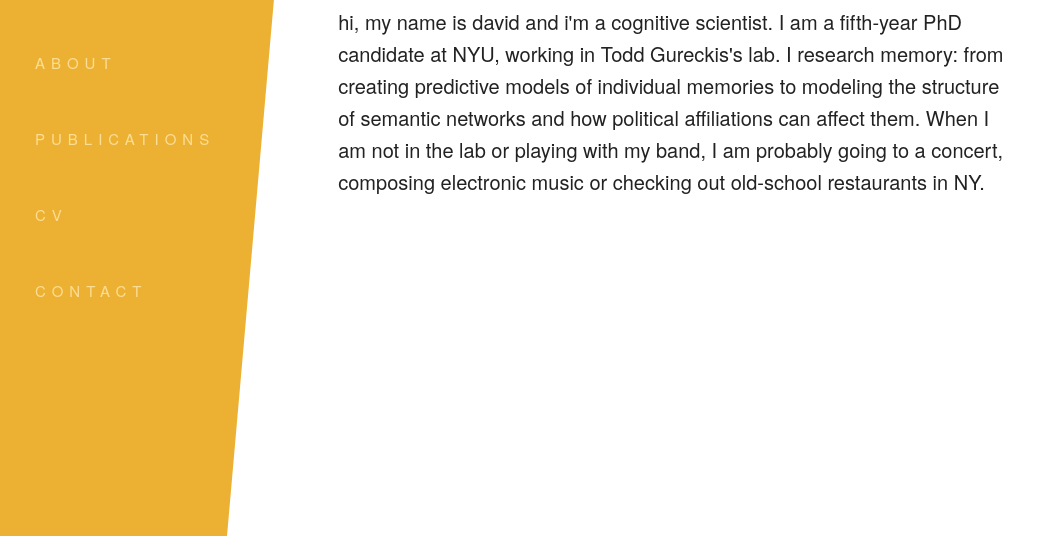
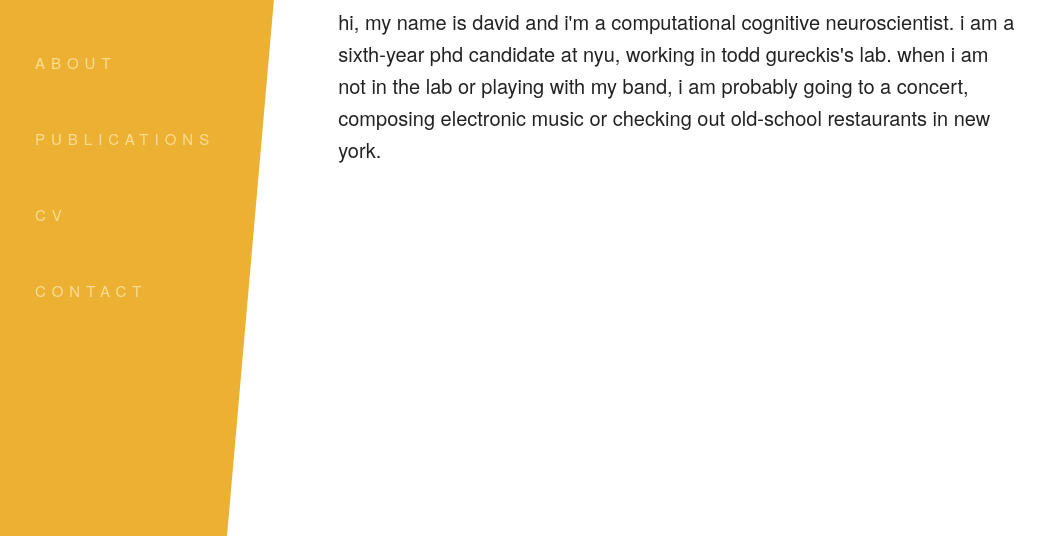
Before and after one commit to dhalpern/dhalpern.github.io, a plain HTML site: page index.html in a window 1280 px wide. Shown: the part 264-800 px from the top of the page, without its empty margins (136-1180 px from the left). Drawn offline with nearby package versions, Linux system fonts and the light colour scheme; some icons are missing.

Commit message:
Update index.html

```diff
--- a/index.html
+++ b/index.html
@@ -75,7 +75,9 @@
             </a>
           </span>
         </div>
-        <p id="main">hi, my name is david and i'm a cognitive scientist. I am a fifth-year PhD candidate at NYU, working in Todd Gureckis's lab. I research memory: from creating predictive models of individual memories to modeling the structure of semantic networks and how political affiliations can affect them. When I am not in the lab or playing with my band, I am probably going to a concert, composing electronic music or checking out old-school restaurants in NY.</p>
+        <p id="main">hi, my name is david and i'm a computational cognitive neuroscientist. i am a sixth-year phd candidate at nyu, working in todd gureckis's lab.
+          <!-- i research memory: from creating predictive models of individual memories to modeling the structure of semantic networks and how political affiliations can affect them.  -->
+          when i am not in the lab or playing with my band, i am probably going to a concert, composing electronic music or checking out old-school restaurants in new york.</p>
       </div>
     </div>
   </div>
```
